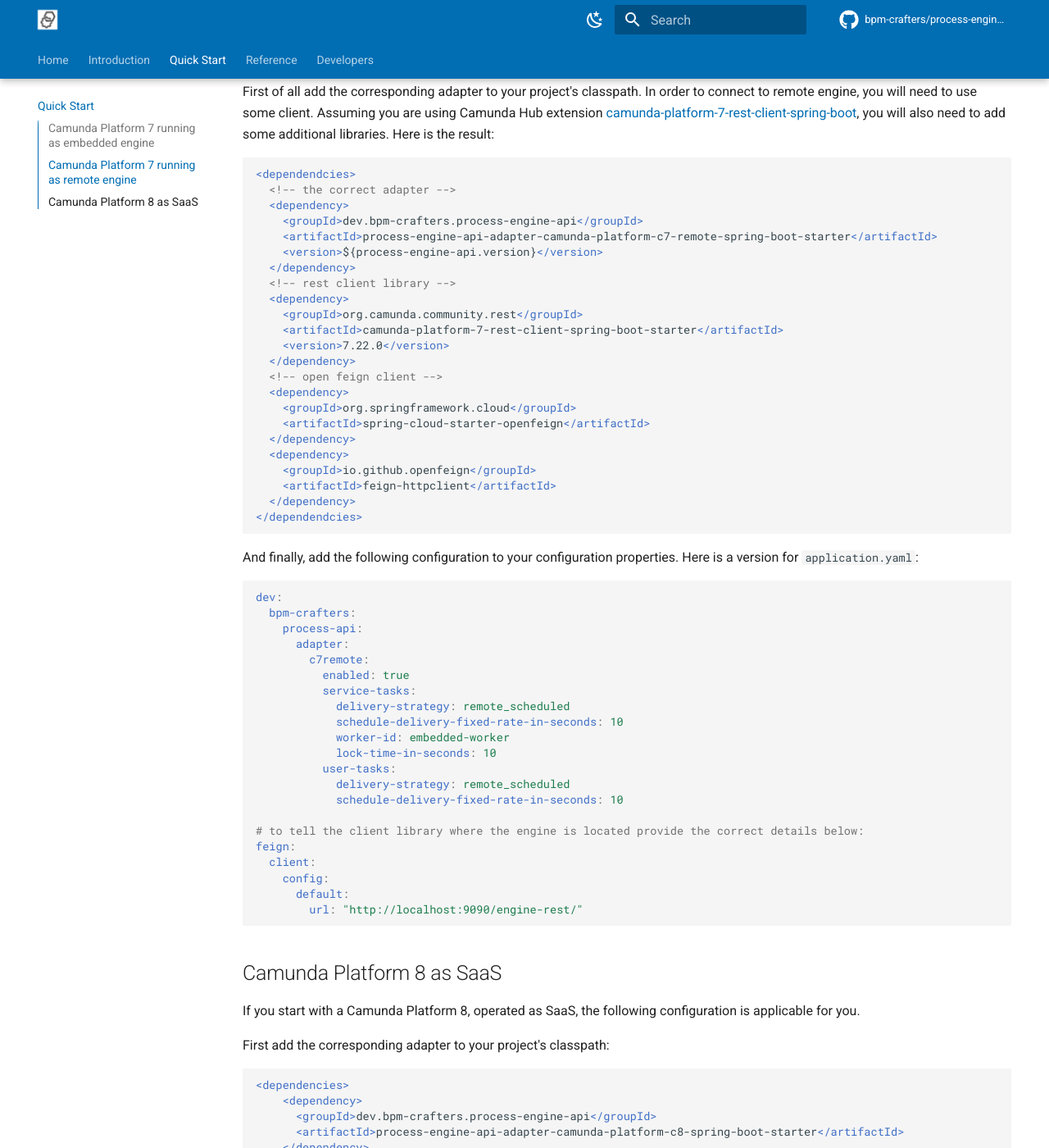
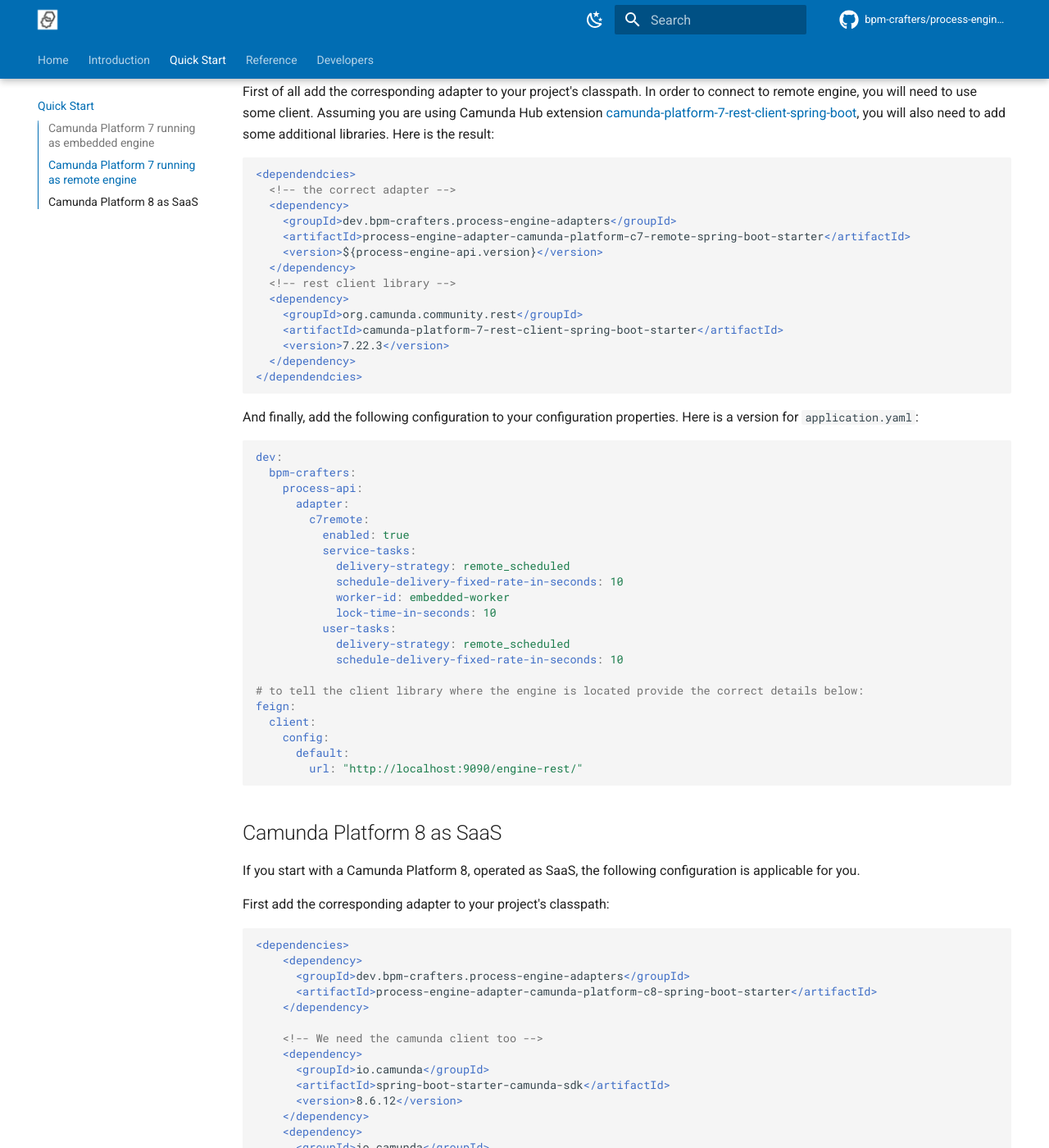
Before and after one commit to bpm-crafters/process-engine-api-docs, an MkDocs documentation site: the page built from docs/getting-started/index.md, in a window 1280 px wide and 1400 px high, scrolled down 1804 px. Shown: the whole window at 82% size. Built offline with MkDocs 1.6.1 and Material for MkDocs 9.7.7, drawn with Linux system fonts in a browser that asks for light colours; comment, search, counter and statistics services are not loaded; the version menu is left out; some of the changed text lies outside the part shown.

Commit message:
add description to process engine worker, update adapter coordinates

````diff
--- a/docs/getting-started/index.md
+++ b/docs/getting-started/index.md
@@ -55,8 +55,8 @@
 
 ```xml
   <dependency>
-    <groupId>dev.bpm-crafters.process-engine-api</groupId>
-    <artifactId>process-engine-api-adapter-camunda-platform-c7-embedded-spring-boot-starter</artifactId>
+    <groupId>dev.bpm-crafters.process-engine-adapters</groupId>
+    <artifactId>process-engine-adapter-camunda-platform-c7-embedded-spring-boot-starter</artifactId>
     <version>${process-engine-api.version}</version>
   </dependency>
 ```
@@ -96,27 +96,17 @@
 <dependendcies>
   <!-- the correct adapter -->
   <dependency>
-    <groupId>dev.bpm-crafters.process-engine-api</groupId>
-    <artifactId>process-engine-api-adapter-camunda-platform-c7-remote-spring-boot-starter</artifactId>
+    <groupId>dev.bpm-crafters.process-engine-adapters</groupId>
+    <artifactId>process-engine-adapter-camunda-platform-c7-remote-spring-boot-starter</artifactId>
     <version>${process-engine-api.version}</version>
   </dependency>
   <!-- rest client library -->
   <dependency>
     <groupId>org.camunda.community.rest</groupId>
     <artifactId>camunda-platform-7-rest-client-spring-boot-starter</artifactId>
-    <version>7.22.0</version>
-  </dependency>
-  <!-- open feign client -->
-  <dependency>
-    <groupId>org.springframework.cloud</groupId>
-    <artifactId>spring-cloud-starter-openfeign</artifactId>
-  </dependency>
-  <dependency>
-    <groupId>io.github.openfeign</groupId>
-    <artifactId>feign-httpclient</artifactId>
+    <version>7.22.3</version>
   </dependency>
 </dependendcies>
-
 ```
 
 And finally, add the following configuration to your configuration properties. Here is a version for `application.yaml`:
@@ -155,20 +145,20 @@
 ```xml
 <dependencies>
     <dependency>
-      <groupId>dev.bpm-crafters.process-engine-api</groupId>
-      <artifactId>process-engine-api-adapter-camunda-platform-c8-spring-boot-starter</artifactId>
+      <groupId>dev.bpm-crafters.process-engine-adapters</groupId>
+      <artifactId>process-engine-adapter-camunda-platform-c8-spring-boot-starter</artifactId>
     </dependency>
 
     <!-- We need the camunda client too -->
     <dependency>
       <groupId>io.camunda</groupId>
       <artifactId>spring-boot-starter-camunda-sdk</artifactId>
-      <version>8.6.3</version>
+      <version>8.6.12</version>
     </dependency>
     <dependency>
       <groupId>io.camunda</groupId>
       <artifactId>camunda-tasklist-client-java</artifactId>
-      <version>8.6.0</version>
+      <version>8.6.12</version>
       <exclusions>
         <exclusion>
           <groupId>io.camunda</groupId>
--- a/mkdocs.yml
+++ b/mkdocs.yml
@@ -103,6 +103,7 @@
     - Service Task Completion API: reference-guide/service-task-completion-api.md
     - User Task Completion API: reference-guide/user-task-completion-api.md
     - User Task Support: reference-guide/user-task-support.md
+    - Process Engine Worker: reference-guide/process-engine-worker.md
   - Developers:
     - Contribution: developer-guide/contribution.md
     - Project Setup: developer-guide/project-setup.md
````
Also changed, not shown: docs/reference-guide/index.md (+5 -0 lines), docs/reference-guide/process-engine-worker.md (added, +76 -0 lines).
